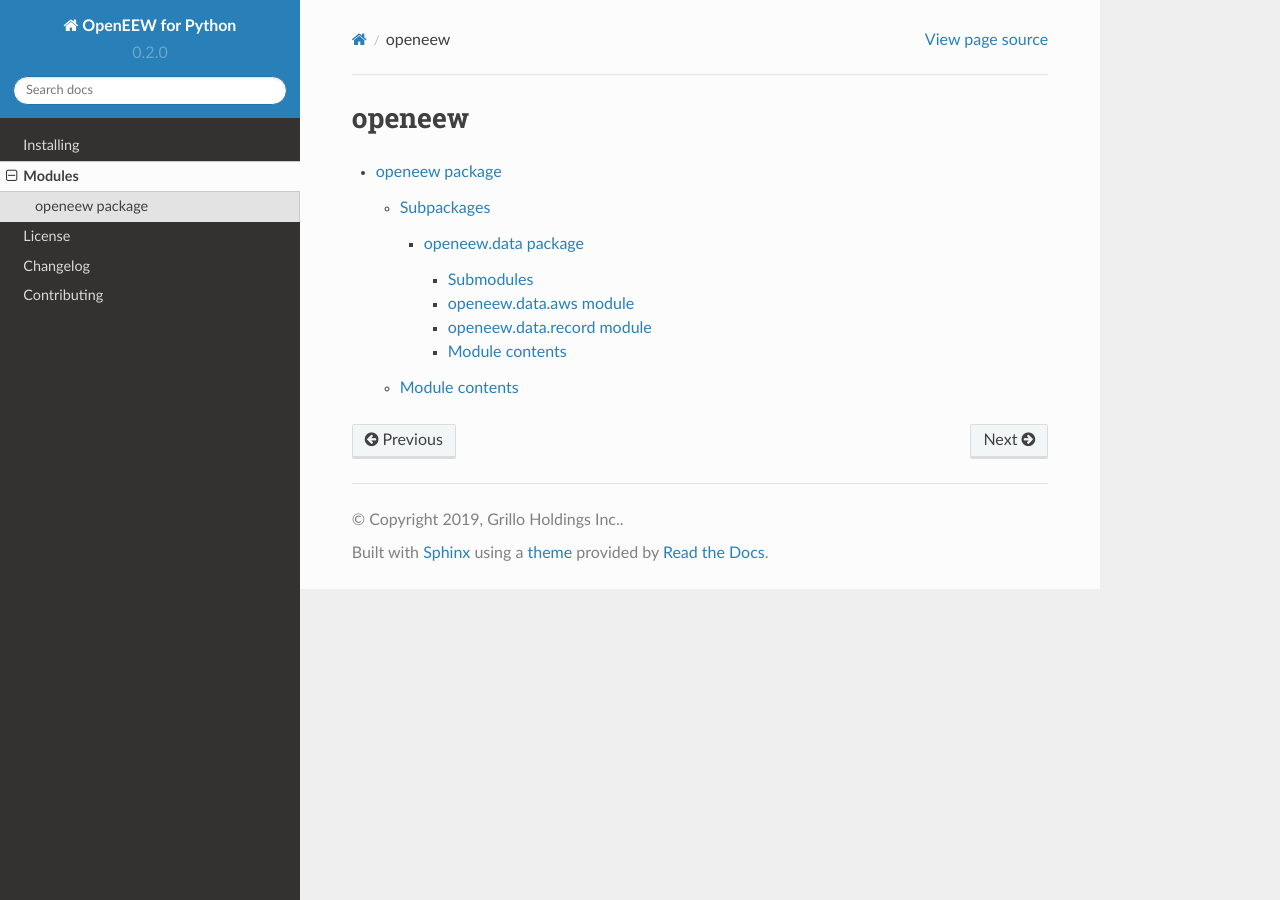
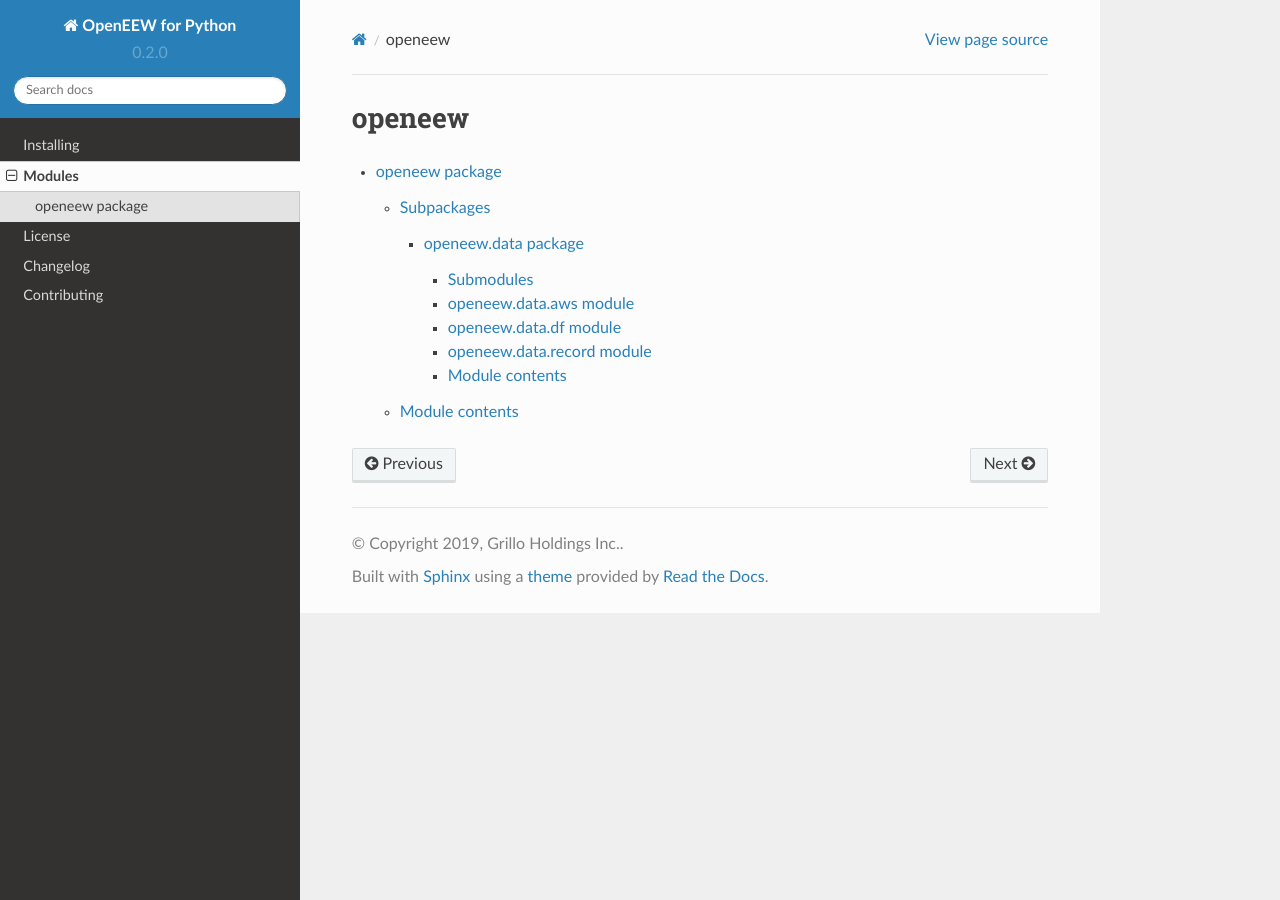
Before and after one commit to openeew/openeew-python, a Sphinx documentation site: the page built from docs/modules.rst, in a window 1280 px wide. Built offline with Sphinx 7.4.7 and the Read the Docs theme 2.0.0, drawn with Linux system fonts in a browser that asks for light colours.

Commit message:
Include new df submodule

```diff
--- a/docs/openeew.data.rst
+++ b/docs/openeew.data.rst
@@ -8,6 +8,14 @@ openeew.data.aws module
 -----------------------
 
 .. automodule:: openeew.data.aws
+    :members:
+    :undoc-members:
+    :show-inheritance:
+
+openeew.data.df module
+----------------------
+
+.. automodule:: openeew.data.df
     :members:
     :undoc-members:
     :show-inheritance:
```
